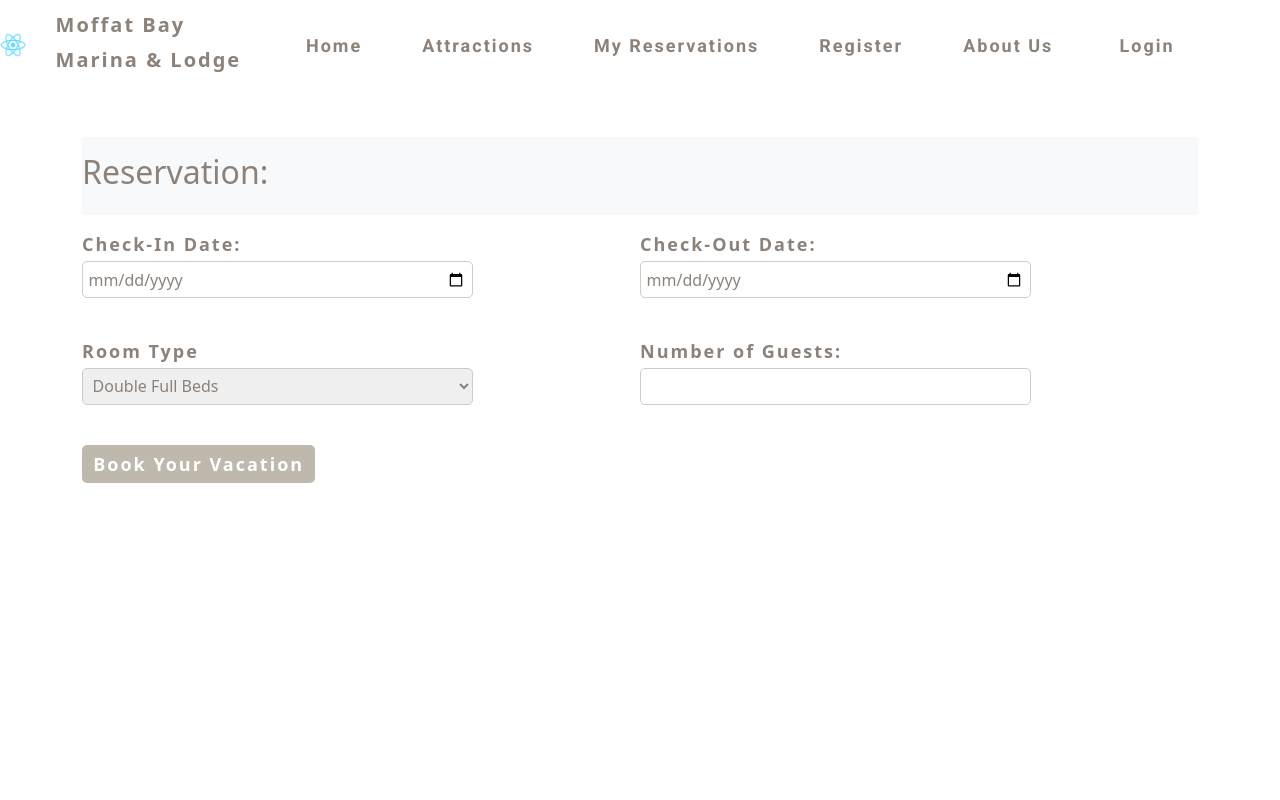
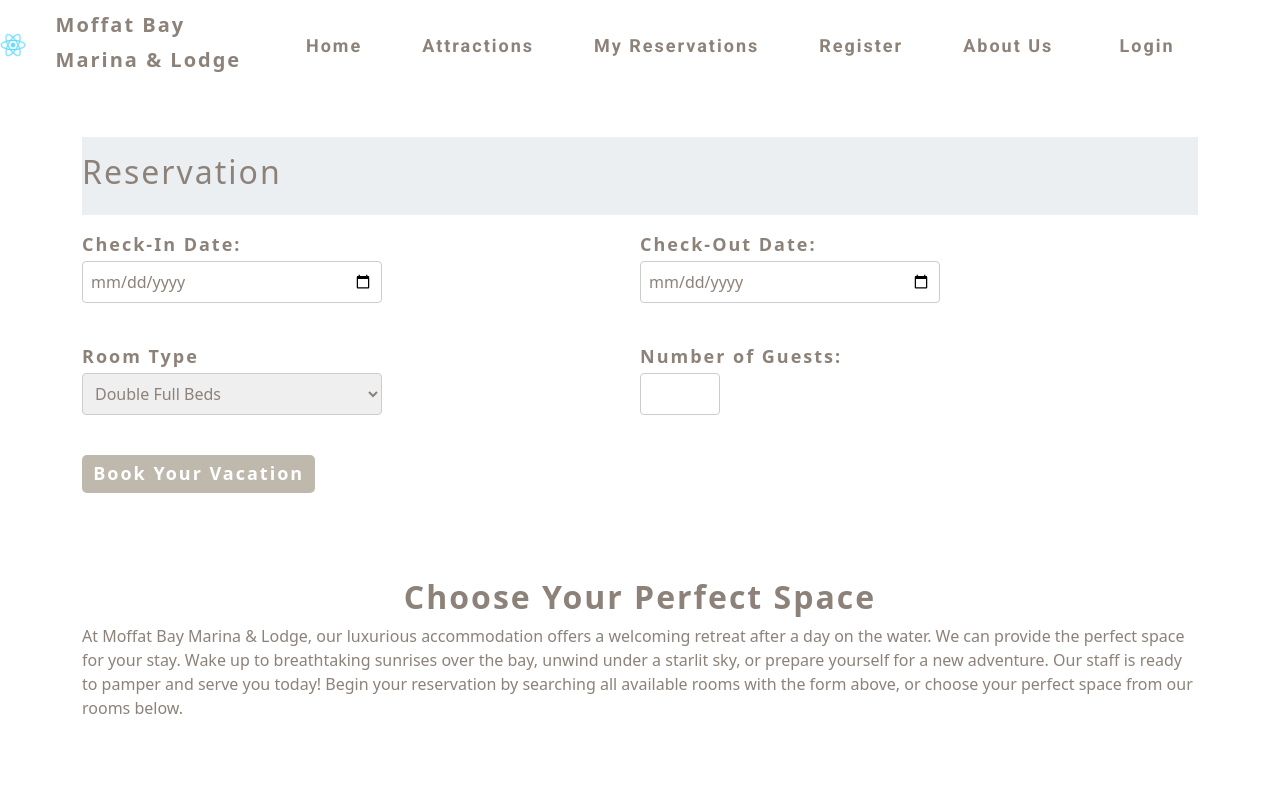
Before and after one commit to CesarJoel04/Moffat-Bay, a React (Create React App) app in the folder frontend/: page /reservation in a window 1280 px wide. Shown: the top 800 px of the page. Built offline with nearby package versions, Linux system fonts and the light colour scheme.

Commit message:
added css for reservation page

```diff
--- a/frontend/src/components/LoginPage.js
+++ b/frontend/src/components/LoginPage.js
@@ -30,7 +30,7 @@ function LoginPage() {
   return (
     <div className="container">
       <div className="form-header">
-        <h2>Login:</h2>
+        <h2>Login</h2>
       </div>
       <form onSubmit={handleSubmit}>
         <div className="form-row">
--- a/frontend/src/components/RegistrationPage.js
+++ b/frontend/src/components/RegistrationPage.js
@@ -1,7 +1,8 @@
 import React, { useState } from "react";
 import { Link, useNavigate } from "react-router-dom";
 import axios from "axios";
-import "../styles/commonStyles.css"; // Import common CSS styles
+import "../styles/commonStyles.css";
+
 
 function RegistrationPage() {
   const [email, setEmail] = useState("");
@@ -30,10 +31,10 @@ function RegistrationPage() {
     }
   };
 
-  return (
+return (
     <div className="container">
       <div className="form-header">
-        <h2>Register:</h2>
+        <h2>Register</h2>
       </div>
       <form onSubmit={handleSubmit}>
         <div className="form-row">
--- a/frontend/src/components/ReservationPage.js
+++ b/frontend/src/components/ReservationPage.js
@@ -2,18 +2,19 @@
 import React, { useState } from "react";
 import axios from "axios";
 import { useNavigate } from "react-router-dom";
+import "../styles/commonStyles.css";
+import "../styles/reservationStyles.css";
+import FooterSection from "./LandingPageSections/FooterSection.js";
 
-function ReservationPage() {
+function ReservationPageBody() {
   const [roomSize, setRoomSize] = useState("");
   const [guests, setGuests] = useState("");
   const [checkInDate, setCheckInDate] = useState("");
   const [checkOutDate, setCheckOutDate] = useState("");
   const navigate = useNavigate();
-  console.log("Here1");
+
   const handleSubmit = async (e) => {
-    console.log("Here2");
     e.preventDefault();
-    console.log("Here3");
 
     if (!roomSize || !guests || !checkInDate || !checkOutDate) {
       alert("Please fill in all fields.");
@@ -53,14 +54,14 @@ function ReservationPage() {
   return (
     <div className="container">
       <div className="form-header">
-        <h2>Reservation:</h2>
+        <h2>Reservation</h2>
       </div>
       <form onSubmit={handleSubmit}>
         <div className="form-row">
           <div className="form-group">
             <label className="label">Check-In Date:</label>
             <input
-              className="input"
+              className="date-picker-input"
               type="date"
               value={checkInDate}
               onChange={(e) => setCheckInDate(e.target.value)}
@@ -69,7 +70,7 @@ function ReservationPage() {
           <div className="form-group">
             <label className="label">Check-Out Date:</label>
             <input
-              className="input"
+              className="date-picker-input"
               type="date"
               value={checkOutDate}
               onChange={(e) => setCheckOutDate(e.target.value)}
@@ -80,7 +81,7 @@ function ReservationPage() {
           <div className="form-group">
             <label className="label">Room Type</label>
             <select
-              className="input"
+              className="select"
               value={roomSize}
               onChange={(e) => setRoomSize(e.target.value)}
             >
@@ -93,7 +94,7 @@ function ReservationPage() {
           <div className="form-group">
             <label className="label">Number of Guests:</label>
             <input
-              className="input"
+              className="numeric-textbox"
               type="number"
               value={guests}
               onChange={(e) => setGuests(e.target.value)}
@@ -110,8 +111,96 @@ function ReservationPage() {
           </div>
         </div>
       </form>
+      <div className="blank-space"></div>
+      <div className="room-reservation-container">
+        <div className="header">
+          <h2 className="bold-label">Choose Your Perfect Space</h2>
+          <p>
+            At Moffat Bay Marina & Lodge, our luxurious accommodation offers a
+            welcoming retreat after a day on the water. We can provide the
+            perfect space for your stay. Wake up to breathtaking sunrises over
+            the bay, unwind under a starlit sky, or prepare yourself for a new
+            adventure. Our staff is ready to pamper and serve you today! Begin
+            your reservation by searching all available rooms with the form
+            above, or choose your perfect space from our rooms below.
+          </p>
+          <div className="blank-space"></div>
+        </div>
+        <div className="rooms-gallery">
+          <div className="rooms-container">
+            <img src="./King4.jpeg" alt="Image 1" />
+            <div className="room-text-container">
+              <div className="left-aligned">
+                <p>1-5 Guests</p>
+                <h4>King Bed</h4>
+              </div>
+              <div className="middle-aligned">
+                <p>
+                  The King Bed room, with additional foldouts available, ensures
+                  a regal experience with a luxurious king-size bed.
+                </p>
+              </div>
+            </div>
+          </div>
+          <div className="rooms-container">
+            <img src="./Queen1.jpeg" alt="Image 1" />
+            <div className="room-text-container">
+              <div className="left-aligned">
+                <p>1-5 Guests</p>
+                <h4>Queen Bed</h4>
+              </div>
+              <div className="middle-aligned">
+                <p>
+                  Our Queen Bed room, with additional foldouts available,
+                  provides a cozy space for a tranquil retreat.
+                </p>
+              </div>
+            </div>
+          </div>
+          <div className="rooms-container">
+            <img src="./DoubleBed.jpeg" alt="Image 1" />
+            <div className="room-text-container">
+              <div className="left-aligned">
+                <p>1-5 Guests</p>
+                <h4>Double Bed</h4>
+              </div>
+              <div className="middle-aligned">
+                <p>
+                  The Double Full Beds room is a perfect for retreat, featuring
+                  two full-size beds (additional foldouts available if needed)
+                  for a comfortable night's rest.
+                </p>
+              </div>
+            </div>
+          </div>
+          <div className="rooms-container">
+            <img src="./2Queen.jpeg" alt="Image 1" />
+            <div className="room-text-container">
+              <div className="left-aligned">
+                <p>1-5 Guests</p>
+                <h4>Double Queen Bed</h4>
+              </div>
+              <div className="middle-aligned">
+                <p>
+                  The Double Queen Beds room accommodates 1-5 guests and offers
+                  a spacious stay with two queen-size beds, and optional
+                  foldouts if needed.
+                </p>
+              </div>
+            </div>
+          </div>
+        </div>
+      </div>
     </div>
   );
 }
 
+function ReservationPage() {
+  return (
+    <div>
+      <ReservationPageBody/>
+      <FooterSection/>
+    </div>
+  );
+}
 export default ReservationPage;
--- a/frontend/src/styles/commonStyles.css
+++ b/frontend/src/styles/commonStyles.css
@@ -35,7 +35,8 @@ body {
   justify-content: space-between;
   align-items: center;
   padding: 1rem 0 1rem 0;
-  background-color: #f8f9fa;
+  background-color: #eceff1;
+  letter-spacing: 2px;
 }
 
 .form-row {
@@ -164,3 +165,52 @@ body {
 .main-content {
   padding-top: 60px; /* Adjust this value to the height of your menu */
 }
+
+.select {
+  padding: 8px;
+  border: 1px solid #ccc;
+  border-radius: 4px;
+  width: 100%;
+  max-width: 300px;
+  color: #8c8279;
+}
+
+/* Style for the options in the dropdown */
+.select option {
+  background-color: #fff;
+  color: #8c8279;
+  letter-spacing: 2px;
+  height: 40px;
+}
+
+/* Style for the date picker input element */
+.date-picker-input {
+  padding: 8px;
+  border: 1px solid #ccc;
+  border-radius: 4px;
+  width: 100%;
+  max-width: 300px;
+  font-size: 16px;
+  background-color: #fff;
+  color: #8c8279;
+}
+
+.date-picker-input:focus {
+  outline: none;
+  border-color: #007bff;
+}
+
+.numeric-textbox {
+  padding: 8px;
+  border: 1px solid #ccc;
+  border-radius: 4px;
+  width: 100%;
+  max-width: 5rem;
+  font-size: 16px;
+  color: #8c8279;
+}
+
+.numeric-textbox:focus {
+  outline: none;
+  color: #8c8279;
+}
--- a/frontend/src/styles/menuStyles.css
+++ b/frontend/src/styles/menuStyles.css
@@ -109,7 +109,7 @@
 @media screen and (max-width: 600px) {
   .menu-items {
     display: $ {
-      menuopen? 'flex' : "none";
+      menuopen?'flex': "none";
     } /* Update here */
     flex-direction: column;
     align-items: flex-start;
--- /dev/null
+++ b/frontend/src/styles/reservationStyles.css
@@ -0,0 +1,89 @@
+/* Style for the container */
+.room-reservation-container {
+  display: flex;
+  flex-wrap: wrap;
+}
+
+/* Style for each room card */
+.room-reservation-item {
+  margin: 10px;
+  border: 1px solid #ccc;
+  border-radius: 4px;
+  padding: 10px;
+}
+
+/* Style for the image */
+.room-reservation-item img {
+  width: 100%;
+  border-radius: 4px;
+}
+
+/* Style for the header */
+.room-reservation-item h2 {
+  margin-top: 10px;
+  font-size: 18px;
+}
+
+/* Style for the description */
+.room-reservation-item p {
+  margin-top: 5px;
+  font-size: 14px;
+}
+
+.room-description {
+  letter-spacing: 2px;
+  text-align: center;
+  align-items: center;
+}
+
+.room-bold-label {
+  letter-spacing: 2px;
+  text-align: center;
+  font-size: large;
+  font-weight: bold;
+}
+
+.rooms-gallery {
+  display: flex;
+  flex-direction: column;
+  align-items: center;
+  gap: 4vw;
+  margin: 3vw;
+  width: 100%;
+  display: flex;
+  flex-wrap: wrap;
+}
+
+.rooms-container {
+  margin: 0;
+  padding: 0;
+  font-family: "Inter", sans-serif;
+  box-sizing: border-box;
+}
+
+.rooms-container img {
+  width: 100%;
+  border-radius: 4px;
+}
+.room-text-container {
+  display: flex;
+  justify-content: space-between;
+}
+
+.left-aligned {
+  align-self: flex-start;
+  width: 30vw;
+  text-align: left;
+  letter-spacing: 2px;
+}
+
+.middle-aligned {
+  align-self: center;
+  width: 30vw;
+  text-align: center;
+  letter-spacing: 2px;
+}
+
+.right-aligned {
+  align-self: flex-end;
+}
```
Also changed, not shown: frontend/src/components/LandingPageSections/RoomsSection.js (+9 -9 lines).
